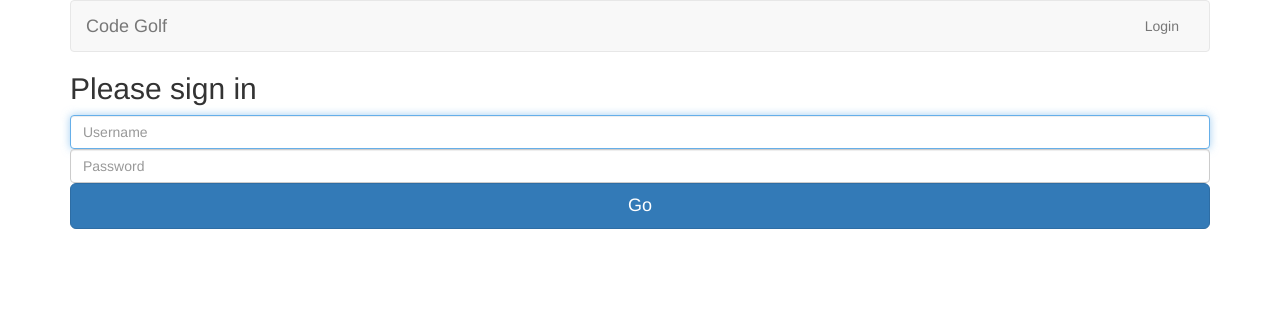
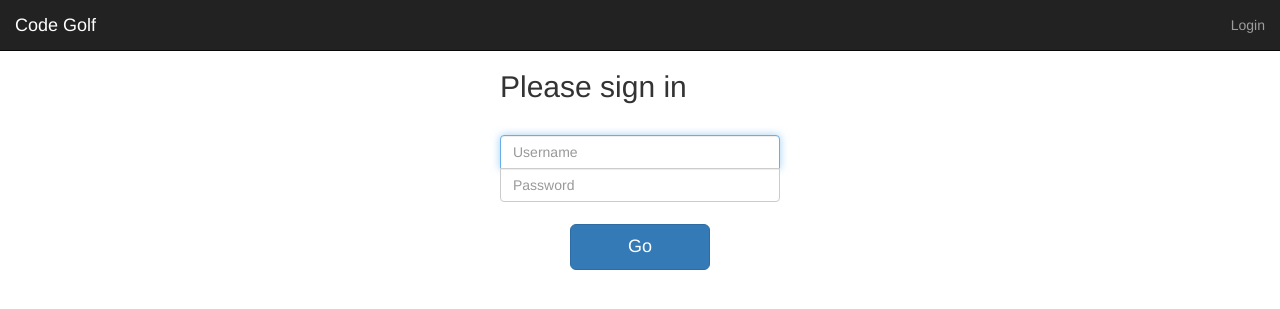
Before and after one commit to jableader/Golf, a Django app: template templates/login_form.html in a window 1280 px wide. Shown: the top 309 px of the page. Run offline with Django 3.2, Linux system fonts and the light colour scheme; the template is opened without the code that fills it, so the values that code supplies are empty; parts of the project's set-up code (start-up, migrations or seed data) failed here and were passed over.

Commit message:
More changes

```diff
--- a/GolfServer/Static/css/style.css
+++ b/GolfServer/Static/css/style.css
@@ -1,4 +1,28 @@
-.golf-logo {
-    width: 3ex;
-    height: 3ex;
+body {
+    padding-top: 50px;
 }
+
+.form-signin {
+    max-width: 20em;
+    margin: 0 auto;
+}
+
+.form-signin .form-header {
+    margin-bottom: 2ex;
+}
+
+.form-signin input[type="text"] {
+    margin-bottom: -1px;
+    border-bottom-right-radius: 0;
+    border-bottom-left-radius: 0;
+}
+.form-signin input[type="password"] {
+  margin-bottom: 3ex;
+  border-top-left-radius: 0;
+  border-top-right-radius: 0;
+}
+
+.form-signin button {
+    width: 50%;
+    margin: 0 auto;
+}
--- a/golf/urls.py
+++ b/golf/urls.py
@@ -7,11 +7,10 @@ urlpatterns = patterns('',
     # url(r'^$', 'golf.views.home', name='home'),
     # url(r'^blog/', include('blog.urls')),
 
-    url(r'^$', golfviews.home, name='home'),
-    url(r'^login$', golfviews.login_form, name='login'),
-    url(r'^logout$', golfviews.logout, name='logout'),
-    url(r'users/profile/$', golfviews.profile, name='profile'),
-
+    url(r'^$', golfviews.index, name='index'),
+    url(r'^login/$', golfviews.login_form, name='login'),
+    url(r'^logout/$', golfviews.logout, name='logout'),
+    url(r'^users/profile/(?P<user_pk>\d+)/$', golfviews.profile, name='profile'),
 
     url(r'^admin/', include(admin.site.urls)),
 )
--- a/templates/Base.html
+++ b/templates/Base.html
@@ -13,17 +13,16 @@
     <title>Some stuff!</title>
 </head>
 <body>
-    <div class="container">
-        <div class="navbar navbar-default" role="navigation">
+    <nav class="navbar navbar-inverse navbar-fixed-top" role="navigation">
         <div class="container-fluid">
             <div class="navbar-header">
-                    <a class="navbar-brand" href="{% url 'home' %}">Code Golf</a>
+                <a class="navbar-brand" href="{% url 'index' %}">Code Golf</a>
             </div>
             <div class="navbar-collapse collapse">
                 <ul class="nav navbar-nav navbar-right">
 
                     {% if user.is_authenticated %}
-                            <li><a href="{% url 'profile' user.id %}">{{ user.username }}</a></li>
+                        <li><a href="{% url 'profile' user.id %}">{{ user.username|title }}</a></li>
                         <li><a href="{% url 'logout' %}">Logout</a></li>
                     {% else %}
                         <li><a href="{% url 'login' %}">Login</a></li>
@@ -32,7 +31,7 @@
                 </ul>
             </div>
         </div>
-        </div>
+    </nav>
 
     {% block body_block %}
         <div>
@@ -40,7 +39,6 @@
             <em>You shouldn't see me</em>
         </div>
     {% endblock %}
-    </div>
 
 </body>
 </html>
--- a/templates/login_form.html
+++ b/templates/login_form.html
@@ -1,12 +1,34 @@
 {% extends 'base.html' %}
 
 {%  block body_block %}
-    <form class="class-signin" role="form" method="POST" target="{% url 'login' %}" >
-        {% csrf_token %}
-        <h2>Please sign in</h2>
-        <input placeholder="Username" type="text"     name="username" class="form-control" required autofocus>
-        <input placeholder="Password" type="password" name="password" class="form-control" required>
+    <div class="container">
+        <form class="form-signin" role="form" method="POST" target="{% url 'login' %}" >
+            {% csrf_token %}
 
-        <button class="btn btn-lg btn-primary btn-block" type="submit">Go</button>
-    </form>
+            <h2 class="form-header">Please sign in</h2>
+
+
+            <label for="username" class="sr-only">Username</label>
+            <input class="form-control" placeholder="Username" name="username" id="txtUsername" type="text" required autofocus>
+
+            <label for="password" class="sr-only">Password</label>
+            <input class="form-control" placeholder="Password" name="password" id="txtPassword" type="password" required>
+
+            {% if hasTriedBefore %}
+                <div class="alert alert-danger" role="alert">
+                    <span class="glyphicon glyphicon-exclamation-sign" aria-hidden="true"></span>
+                    <span class="sr-only">Error:</span>
+                    Invalid username and/or password <br />
+                </div>
+
+            {% endif %}
+            <button class="btn btn-lg btn-primary btn-block" type="submit">
+                {% if hasTriedBefore %}
+                    Try Again
+                {% else %}
+                    Go
+                {% endif %}
+            </button>
+        </form>
+    </div>
 {% endblock %}
```
Also changed, not shown: GolfServer/views.py (+8 -8 lines), templates/index.html (renamed from templates/Home.html, +3 -4 lines), templates/profile.html (added, +10 -0 lines), db.sqlite3, 10 other files. Lines whose indentation alone changed are shown as unchanged.
